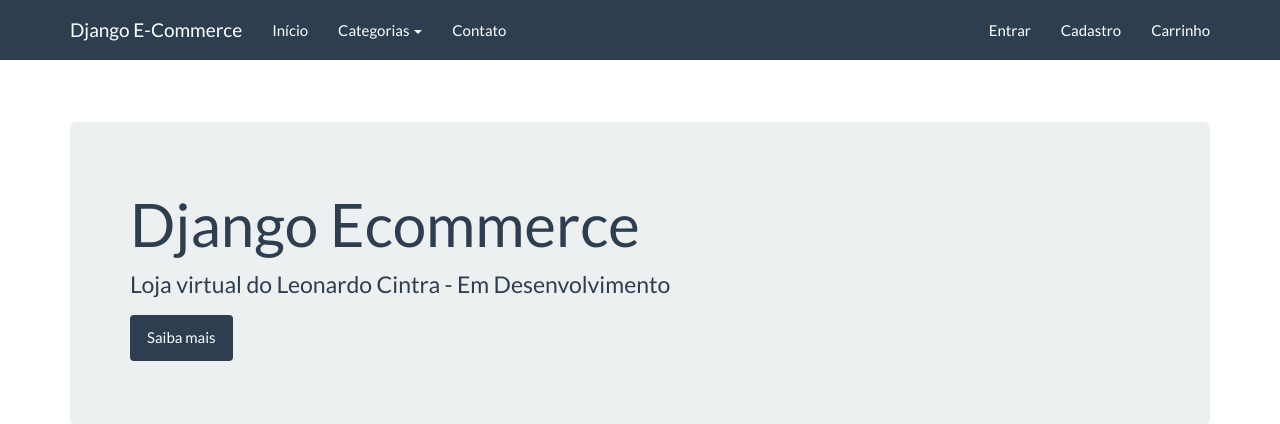
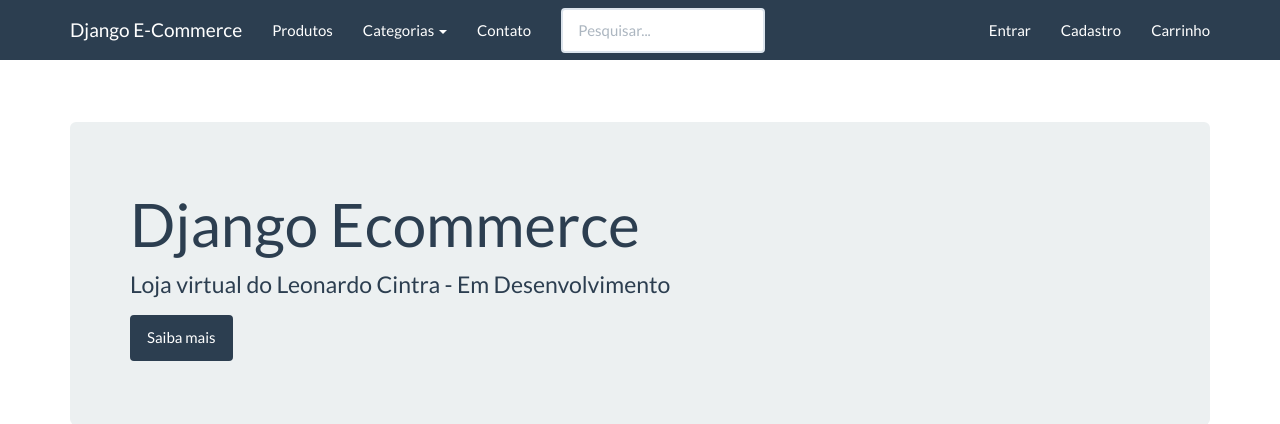
Before and after one commit to leonardocintra/loja-virtual, a Django app: page / in a window 1280 px wide. Shown: the top 424 px of the page. Run offline with Django 4.2, Linux system fonts and the light colour scheme; data comes from the database, SQL or seed files in the repository; some libraries are stand-ins or nearby versions.

Commit message:
implementado a pesquisa

```diff
--- a/core/templates/base.html
+++ b/core/templates/base.html
@@ -27,7 +27,7 @@
         <div class="navbar-collapse collapse" id="navbar-main">
           <ul class="nav navbar-nav">
             <li>
-              <a href="{% url 'index' %}">Início</a>
+              <a href="{% url 'catalog:product_list' %}">Produtos</a>
             </li>
             <li class="dropdown">
               <a class="dropdown-toggle" data-toggle="dropdown" href="{% url 'catalog:product_list' %}" id="download">Categorias <span class="caret"></span></a>
@@ -41,6 +41,11 @@
                 <a href="{% url 'contact' %}">Contato</a>
             </li>
           </ul>
+          <form action="{% url 'catalog:product_list' %}" class="navbar-form navbar-left" role="search">
+            <div class="form-group">
+              <input type="text" name="q" class="form-control" placeholder="Pesquisar...">
+            </div>
+          </form>
           <ul class="nav navbar-nav navbar-right">
             {% if user.is_authenticated %}
               <li><a href="{% url 'logout' %}">Sair</a></li>
```
Also changed, not shown: catalog/views.py (+13 -1 lines).
